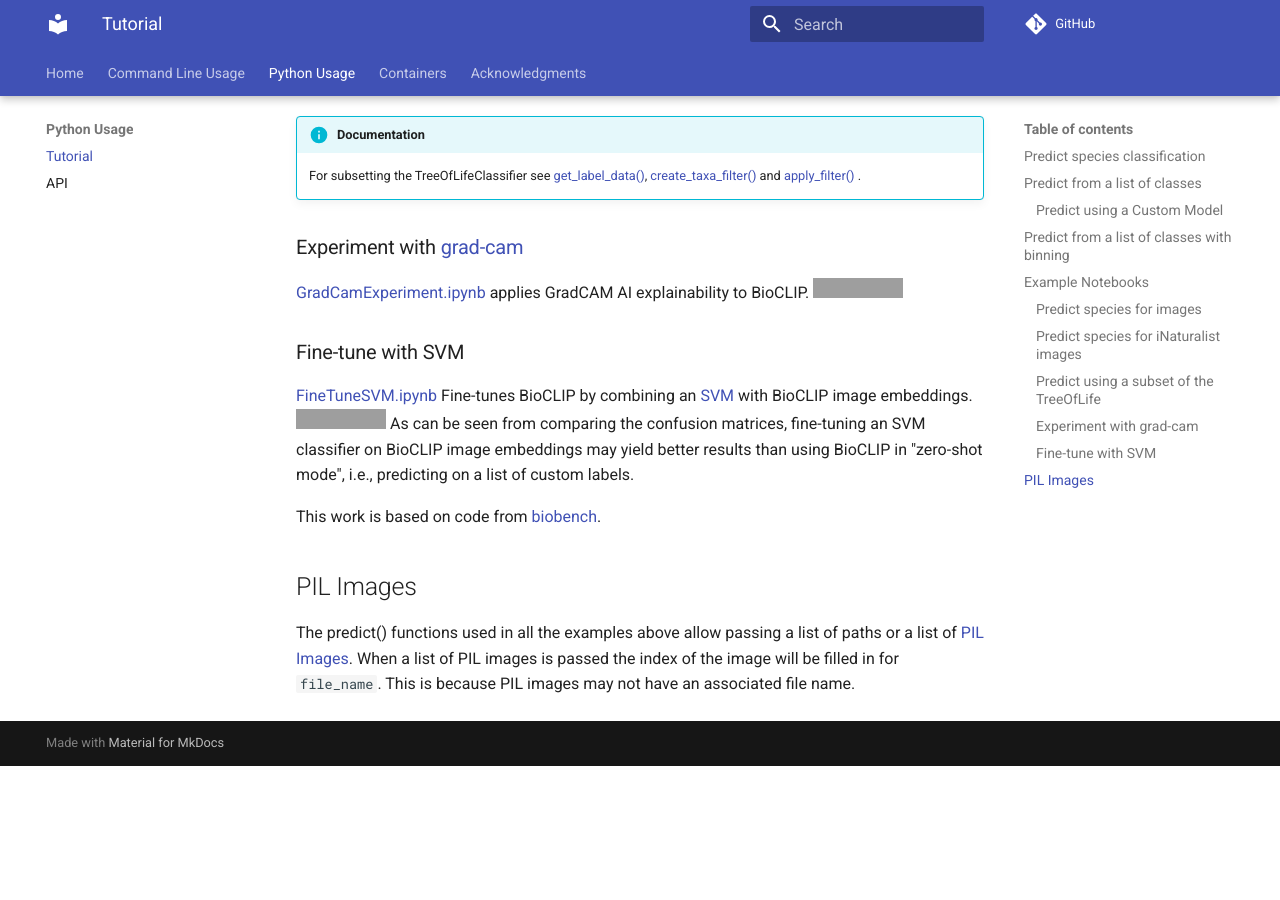
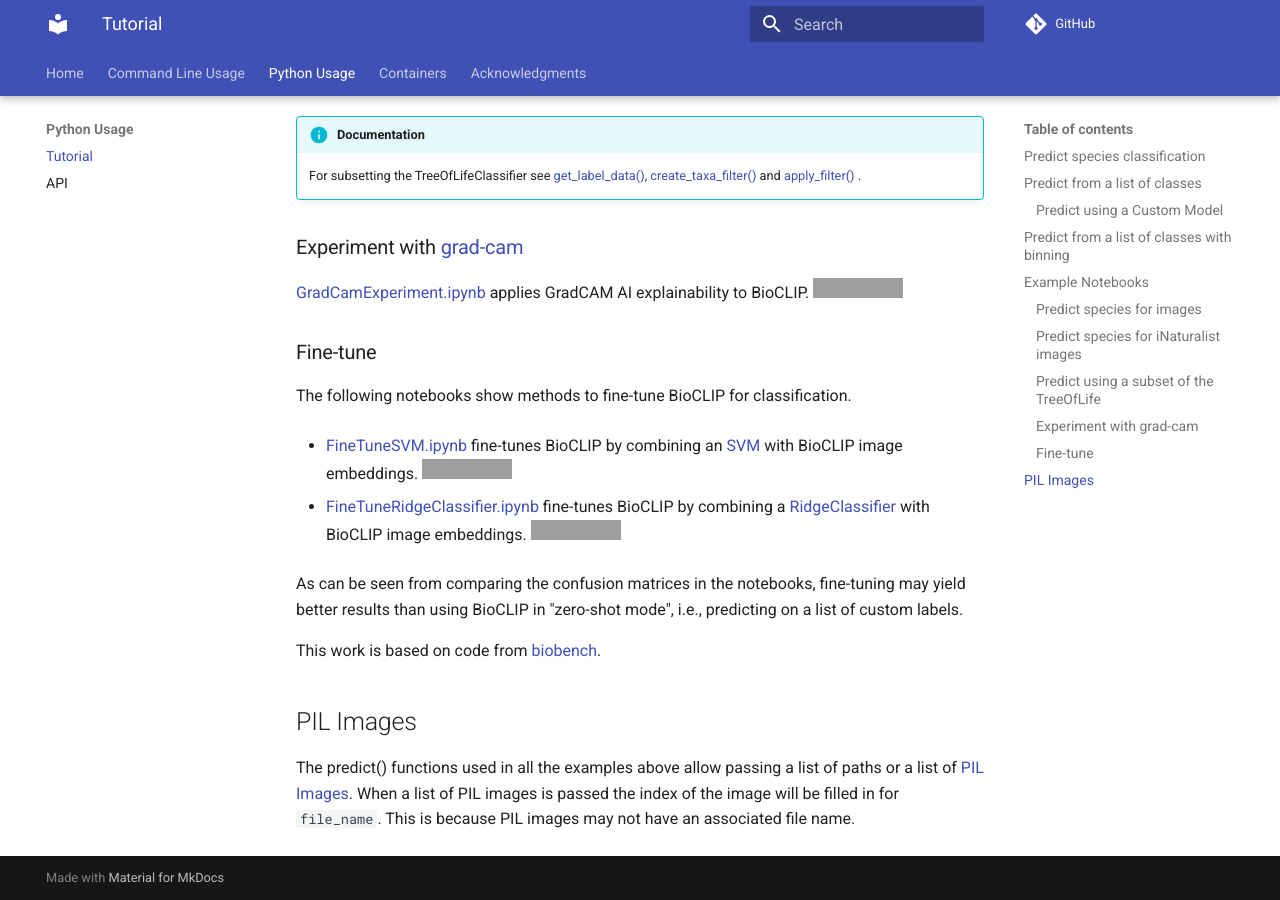
Before and after one commit to Imageomics/pybioclip, an MkDocs documentation site: the page built from docs/python-tutorial.md, in a window 1280 px wide and 900 px high, scrolled down 3077 px. Built offline with MkDocs 1.6.1 and Material for MkDocs 9.7.7, drawn with Linux system fonts in a browser that asks for light colours; comment, search, counter and statistics services are not loaded; before the commit the page ends 3843 px from its top, so only the background shows below that; grey boxes are pictures that could not be loaded.

Commit message:
Add Fine-tune RidgeClassifier example notebook
Adds a notebook that trains a RidgeClassifier that predicts
species based on image embeddings created by BioCLIP. The
RidgeClassifier logic is simplified from init_svc() in
https://github.com/samuelstevens/biobench by @samuelstevens.

Part of issue #76.

Co-authored-by: Samuel Stevens <samuel.robert.stevens@gmail.com>
Co-authored-by: Copilot <175728472+Copilot@users.noreply.github.com>

```diff
--- a/docs/python-tutorial.md
+++ b/docs/python-tutorial.md
@@ -136,10 +136,17 @@ small 7.165559509303421e-05
 [GradCamExperiment.ipynb](https://github.com/Imageomics/pybioclip/blob/main/examples/GradCamExperiment.ipynb)  applies GradCAM AI explainability to BioCLIP. <a target="_blank" href="https://colab.research.google.com/github/Imageomics/pybioclip/blob/main/examples/GradCamExperiment.ipynb">
   <img src="https://colab.research.google.com/assets/colab-badge.svg" alt="Open In Colab"/></a>
 
-### Fine-tune with SVM
-[FineTuneSVM.ipynb](https://github.com/Imageomics/pybioclip/blob/main/examples/FineTuneSVM.ipynb) Fine-tunes  BioCLIP by combining an [SVM](https://scikit-learn.org/stable/modules/generated/sklearn.svm.SVC.html#sklearn.svm.SVC) with BioCLIP image embeddings. <a target="_blank" href="https://colab.research.google.com/github/Imageomics/pybioclip/blob/main/examples/FineTuneSVM.ipynb">
+### Fine-tune
+The following notebooks show methods to fine-tune BioCLIP for classification.
+
+- [FineTuneSVM.ipynb](https://github.com/Imageomics/pybioclip/blob/main/examples/FineTuneSVM.ipynb) fine-tunes  BioCLIP by combining an [SVM](https://scikit-learn.org/stable/modules/generated/sklearn.svm.SVC.html#sklearn.svm.SVC) with BioCLIP image embeddings. <a target="_blank" href="https://colab.research.google.com/github/Imageomics/pybioclip/blob/main/examples/FineTuneSVM.ipynb">
   <img src="https://colab.research.google.com/assets/colab-badge.svg" alt="Open In Colab"/></a>
-As can be seen from comparing the confusion matrices, fine-tuning an SVM classifier on BioCLIP image embeddings may yield better results than using BioCLIP in "zero-shot mode", i.e., predicting on a list of custom labels.
+
+- [FineTuneRidgeClassifier.ipynb](https://github.com/Imageomics/pybioclip/blob/main/examples/FineTuneRidgeClassifier.ipynb)
+fine-tunes BioCLIP by combining a [RidgeClassifier](https://scikit-learn.org/stable/modules/generated/sklearn.linear_model.RidgeClassifier.html) with BioCLIP image embeddings. <a target="_blank" href="https://colab.research.google.com/github/Imageomics/pybioclip/blob/main/examples/FineTuneRidgeClassifier.ipynb">
+  <img src="https://colab.research.google.com/assets/colab-badge.svg" alt="Open In Colab"/></a>
+
+As can be seen from comparing the confusion matrices in the notebooks, fine-tuning may yield better results than using BioCLIP in "zero-shot mode", i.e., predicting on a list of custom labels.
 
 This work is based on code from [biobench](https://github.com/samuelstevens/biobench).
 
```
Also changed, not shown: 1 other file.
